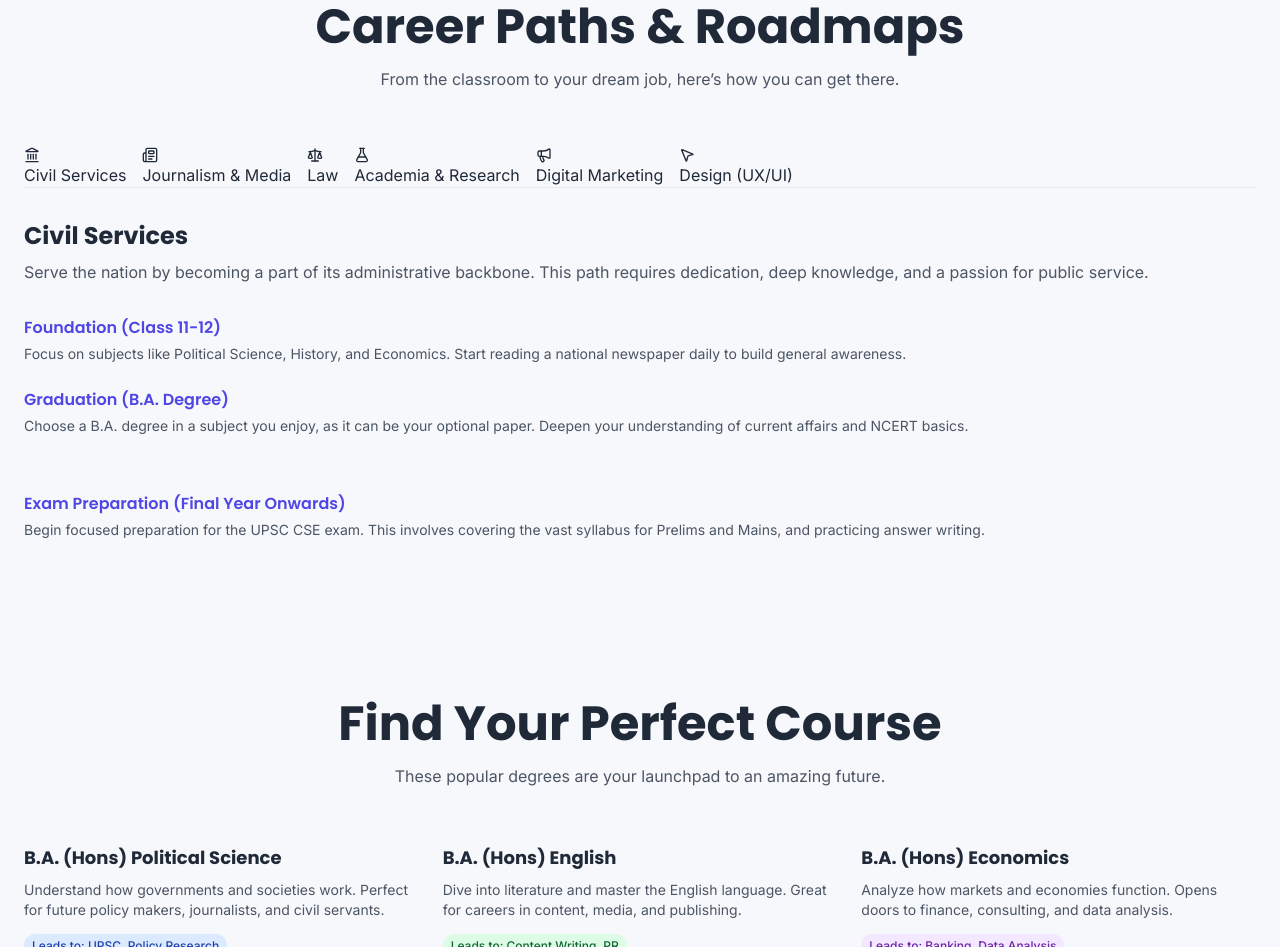
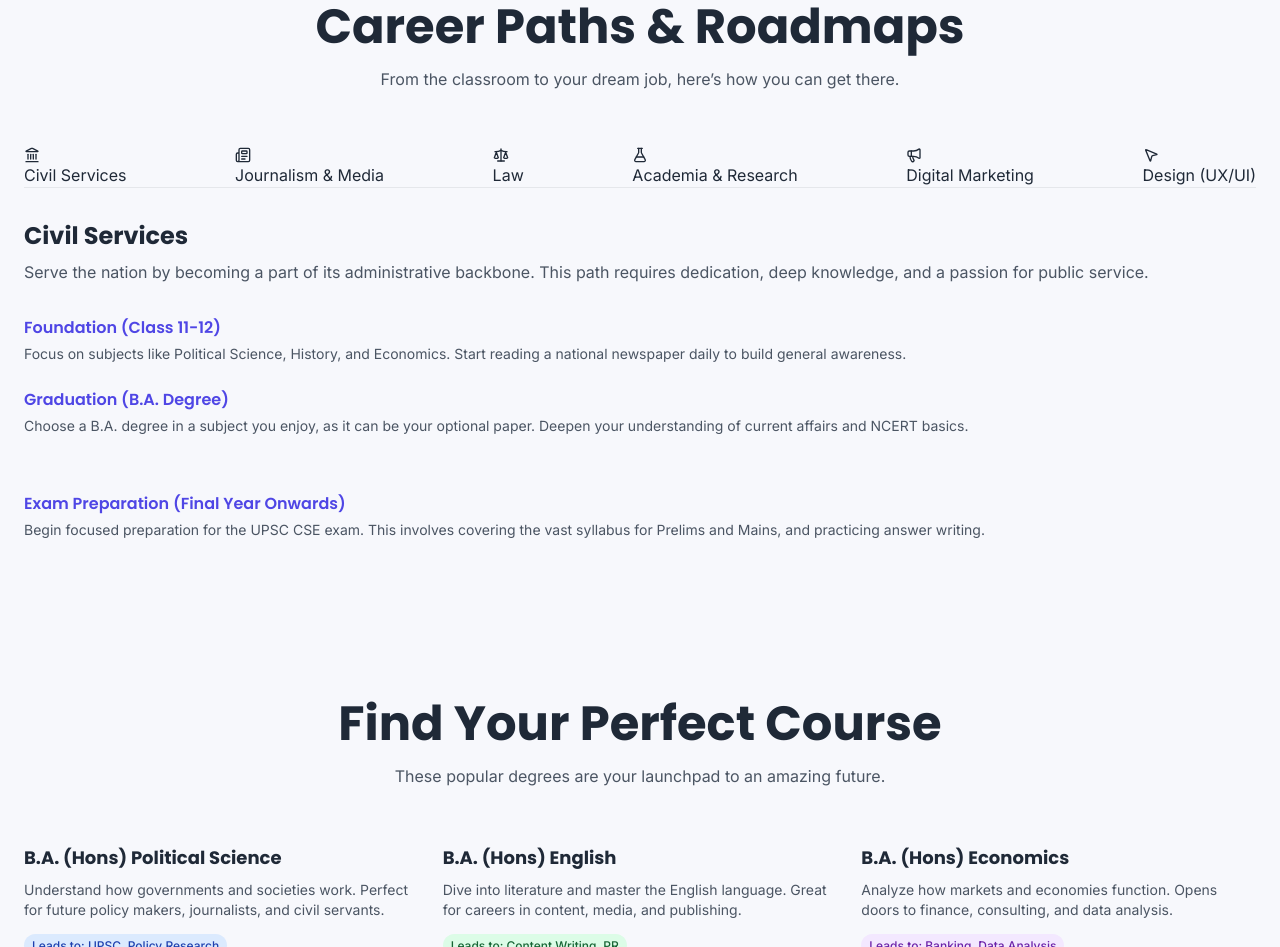
Before and after one commit to shrinuvarshney/Humanities-Hub, a plain HTML site: page index.html in a window 1280 px wide. Shown: the part 1213-2160 px from the top of the page. Drawn offline with nearby package versions, Linux system fonts and the light colour scheme.

Commit message:
Updated website

```diff
--- a/index.html
+++ b/index.html
@@ -73,7 +73,7 @@
             z-index: 1;
         }
         .tab-button {
-            @apply px-4 py-3 font-semibold text-gray-600 rounded-lg transition-colors duration-300 whitespace-nowrap flex items-center hover:bg-indigo-50;
+            @apply px-4 py-3 font-semibold text-gray-600 rounded-lg transition-colors duration-300 whitespace-nowrap flex items-center justify-center sm:justify-start hover:bg-indigo-50;
         }
         .tab-button.active {
             @apply bg-indigo-600 text-white shadow-md;
@@ -163,7 +163,7 @@
             </div>
             <div class="section-card">
                 <div class="mb-8">
-                    <div id="tabs-container" class="flex flex-col sm:flex-row sm:space-x-4 sm:border-b sm:border-gray-200">
+                    <div id="tabs-container" class="flex flex-col space-y-2 sm:flex-row sm:justify-between sm:border-b sm:border-gray-200 sm:space-y-0">
                         <!-- Tabs will be dynamically inserted here -->
                     </div>
                 </div>
```
